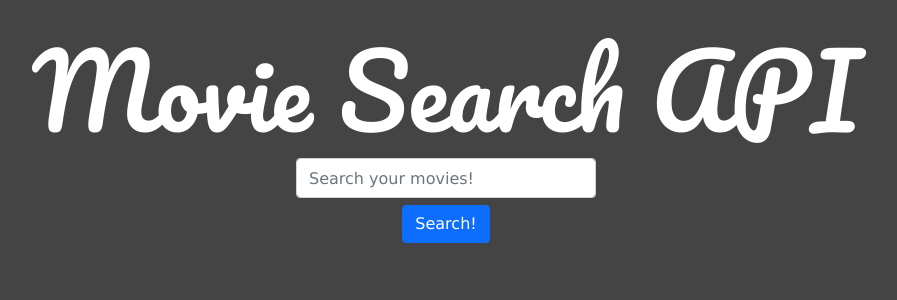
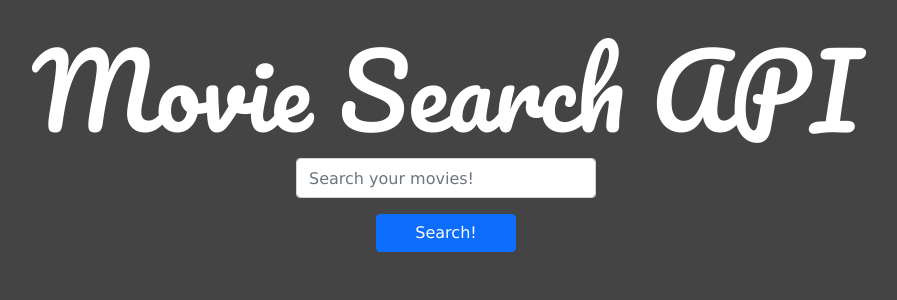
Before and after one commit to georgematos/movie-api-frontend, a React (Create React App) app: page / in a window 1280 px wide. Shown: the top 300 px of the page, without its empty margins (194-1091 px from the left). Built offline with nearby package versions, Linux system fonts and the light colour scheme.

Commit message:
feat: added a loading and not found component and some refactors

```diff
--- /dev/null
+++ b/src/components/Helpers/Configs.js
@@ -0,0 +1,5 @@
+const Configs = {
+  urlApi: "http://192.168.100.61:8080"
+}
+
+export default Configs
--- /dev/null
+++ b/src/components/Helpers/If.js
@@ -0,0 +1,9 @@
+const If = props => {
+  if(props.test) {
+    return props.children
+  } else {
+    return false
+  }
+}
+
+export default If
--- /dev/null
+++ b/src/components/Loading/Loading.css
@@ -0,0 +1,3 @@
+.spinner {
+  margin: 30px;
+}
--- /dev/null
+++ b/src/components/Loading/Loading.jsx
@@ -0,0 +1,12 @@
+import React from 'react'
+import './Loading.css'
+
+const Loading = () => {
+  return (
+    <div className="d-flex justify-content-center">
+      <div className="spinner-border" role="status" />
+    </div>
+  )
+}
+
+export default Loading
--- /dev/null
+++ b/src/components/NoMoviesFound/NoMoviesFound.css
@@ -0,0 +1,5 @@
+.nofound {
+  margin: 20px;
+  font-size: 50px;
+  font-family: Verdana, Geneva, Tahoma, sans-serif;
+}
--- /dev/null
+++ b/src/components/NoMoviesFound/NoMoviesFound.jsx
@@ -0,0 +1,12 @@
+import React from 'react'
+import './NoMoviesFound.css'
+
+const NoMoviesFound = () => {
+  return (
+    <div className="nofound">
+      😔 No movies found 😔
+    </div>
+  )
+}
+
+export default NoMoviesFound
--- a/src/components/SearchMovie/SearchMovie.css
+++ b/src/components/SearchMovie/SearchMovie.css
@@ -17,3 +17,7 @@ input {
   margin: auto;
   background-color: rgb(156, 156, 156);
 }
+
+.searchButton {
+  width: 140px;
+}
--- a/src/components/SearchMovie/SerachMovie.jsx
+++ b/src/components/SearchMovie/SerachMovie.jsx
@@ -1,17 +1,28 @@
 import React, { useState } from 'react'
 import MovieCard from '../MovieCard/MovieCard'
+import Loading from '../Loading/Loading'
 import './SearchMovie.css'
+import If from '../Helpers/If'
+import NoMoviesFound from '../NoMoviesFound/NoMoviesFound'
+import Configs from '../Helpers/Configs'
 
 const SearchMovie = (props) => {
 
   const [title, setTitle] = useState("")
   const [movies, setMovies] = useState([])
+  const [loading, setLoading] = useState(false)
+  const [firstLoad, setFirstLoad] = useState(true)
 
   const searchMovie = () => {
-    fetch(`http://localhost:8080/search?name=${title}`)
+    fetch(`${Configs.urlApi}/search?name=${title}`)
       .then(res => res.json())
+      .then(setLoading(true))
       .then((data) => {
-        setMovies(...Array(data))
+        setTimeout(() => {
+          setMovies(data)
+          setLoading(false)
+          setFirstLoad(false)
+        }, 2000);
       })
       .catch(console.log)
   }
@@ -24,12 +35,16 @@ const SearchMovie = (props) => {
 
   return (
     <div>
-      <div className="form-group row">
+      <div className="form-group row d-flex justify-content-center">
         <div className="col-xs-2">
-          <input className="form-control" type="text" placeholder="Search your movies!" onChange={(e) => setTitle(e.target.value)} onKeyDown={handleKeyDown}/>
+          <input className="form-control" type="text" placeholder="Search your movies!" onChange={(e) => setTitle(e.target.value)} onKeyDown={handleKeyDown} />
         </div>
+        <button className="btn btn-primary m-3 searchButton" onClick={searchMovie}>Search!</button>
       </div>
-      <button className="btn btn-primary" onClick={searchMovie}>Search!</button>
+      <If test={loading}>
+        <Loading></Loading>
+      </If>
+      <If test={movies}>
         <div className="Cards">
           {movies.map(m =>
             <div key={m.id}>
@@ -37,6 +52,10 @@ const SearchMovie = (props) => {
             </div>
           )}
         </div>
+      </If>
+      <If test={movies.length < 1 && !firstLoad}>
+        <NoMoviesFound></NoMoviesFound>
+      </If>
     </div>
   )
 
```
Lines whose indentation alone changed are shown as unchanged.
